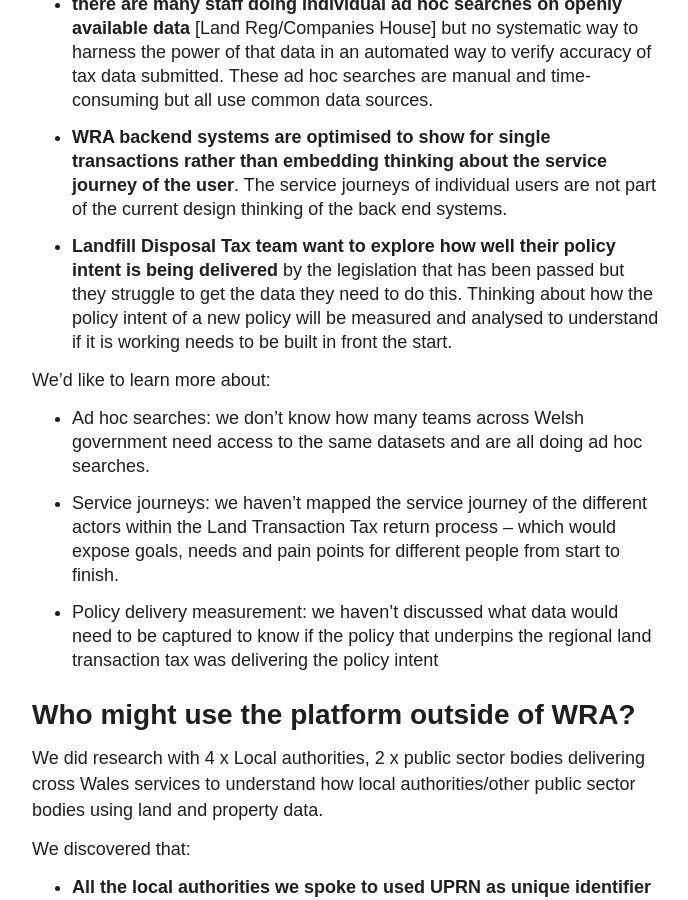
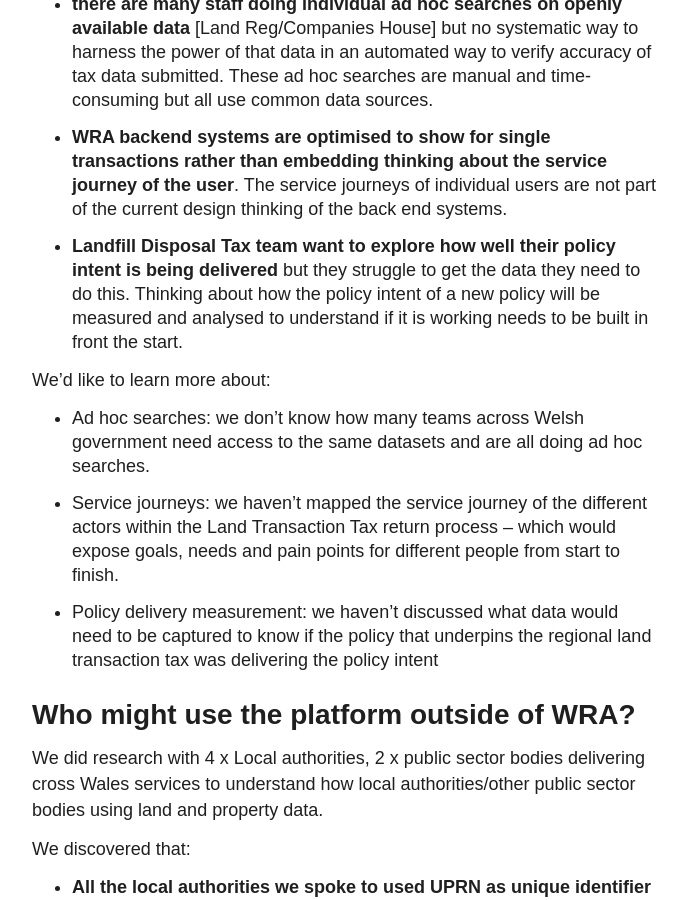
Before and after one commit to Welsh-Revenue-Authority/property-data-poc, a Jekyll site: the page built from en/index.md, in a window 1280 px wide and 900 px high, scrolled down 2892 px. Shown: the whole window, without its empty margins (128-816 px from the left). Built offline with Jekyll 4.4.1, drawn with Linux system fonts in a browser that asks for light colours.

Commit message:
Update index.md
Minor copy edit

```diff
--- a/en/index.md
+++ b/en/index.md
@@ -66,7 +66,7 @@ We discovered that:
 
 * **WRA backend systems are optimised to show for single transactions rather than embedding thinking about the service journey of the user**. The service journeys of individual users are not part of the current design thinking of the back end systems.
 
-* **Landfill Disposal Tax team want to explore how well their policy intent is being delivered** by the legislation that has been passed but they struggle to get the data they need to do this. Thinking about how the policy intent of a new policy will be measured and analysed to understand if it is working needs to be built in front the start.
+* **Landfill Disposal Tax team want to explore how well their policy intent is being delivered** but they struggle to get the data they need to do this. Thinking about how the policy intent of a new policy will be measured and analysed to understand if it is working needs to be built in front the start.
 
 We'd like to learn more about:
 
```
